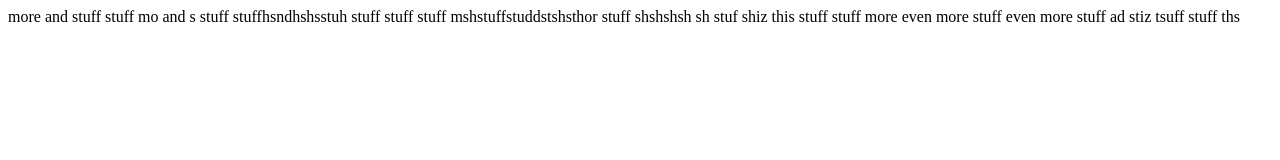
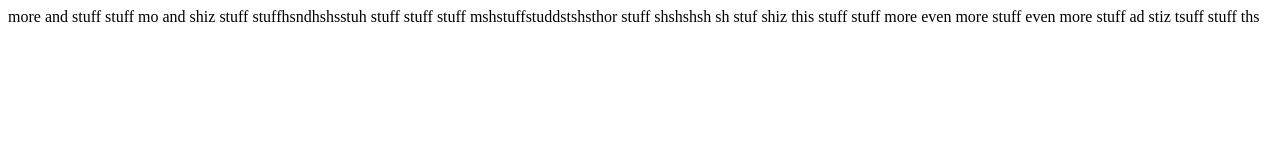
Before and after one commit to synthet1c/gulp-git, a website: page index.html in a window 1280 px wide. Drawn offline with Linux system fonts and the light colour scheme.

Commit message:
undefined

```diff
--- a/index.html
+++ b/index.html
@@ -1,3 +1,3 @@
 <html>
-	<body class="stuff">more and stuff stuff mo and s stuff stuffhsndhshsstuh stuff stuff stuff mshstuffstuddstshsthor stuff shshshsh sh stuf shiz this stuff stuff more even more stuff even more stuff ad stiz tsuff stuff ths</body>
+	<body class="stuff">more and stuff stuff mo and shiz stuff stuffhsndhshsstuh stuff stuff stuff mshstuffstuddstshsthor stuff shshshsh sh stuf shiz this stuff stuff more even more stuff even more stuff ad stiz tsuff stuff ths</body>
 </html>
```
